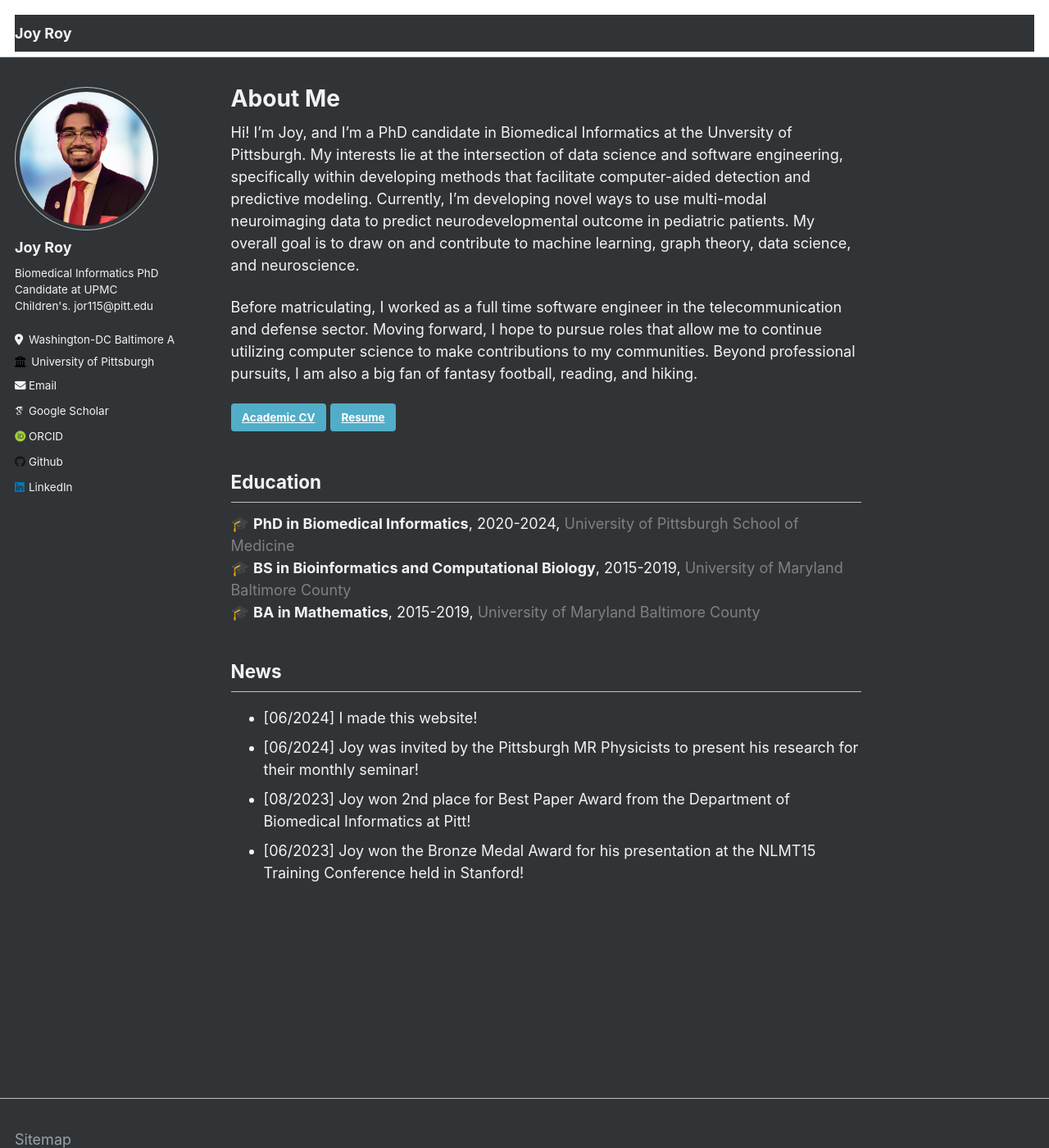
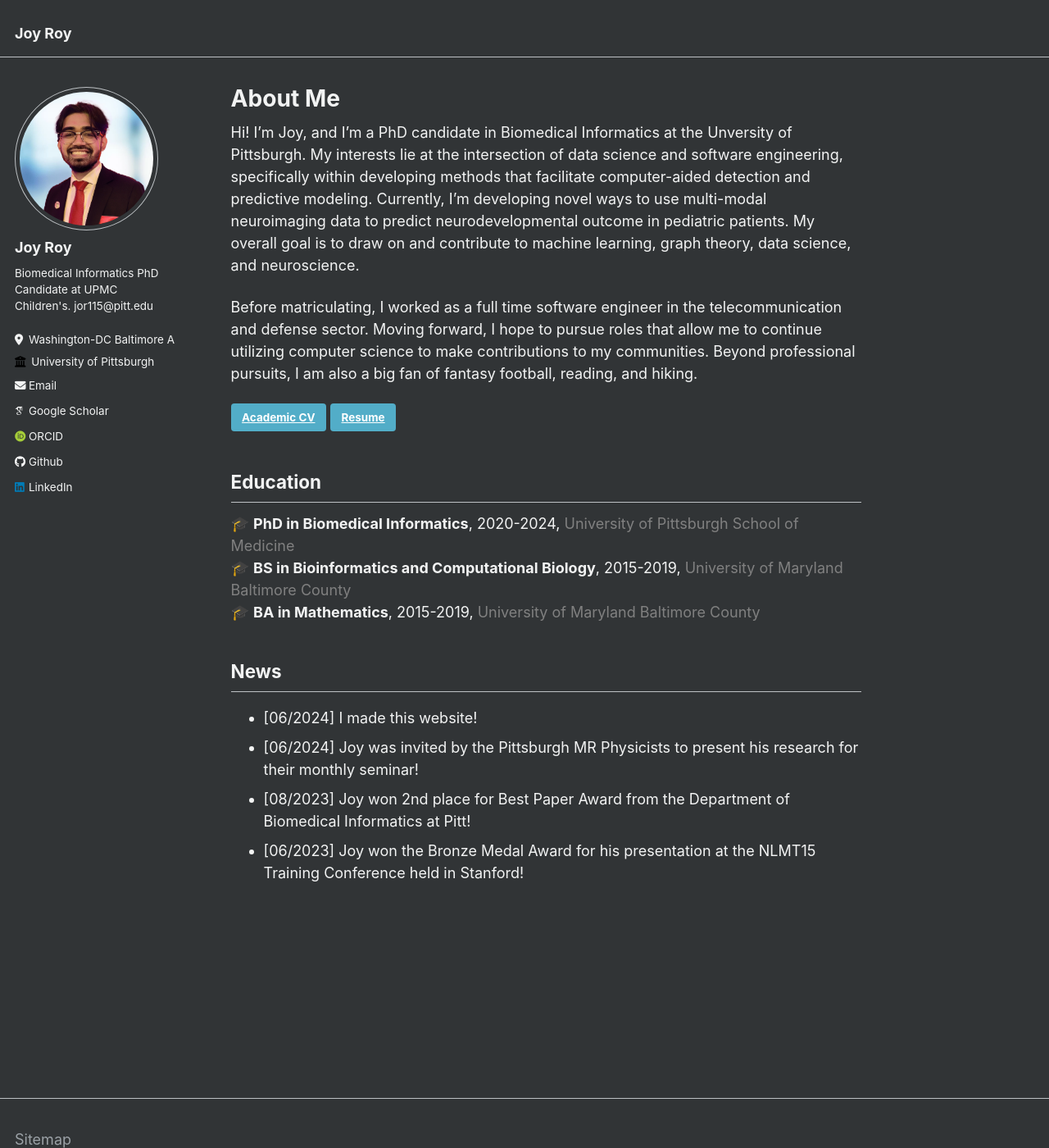
Before and after one commit to overjoyroy/overjoyroy.github.io, a Jekyll site: the page built from _pages/about.md, in a window 1280 px wide and 1400 px high. Shown: the whole window at 82% size. Built offline with Jekyll 4.4.1, drawn with Linux system fonts in a browser that asks for light colours; some web fonts are replaced.

Commit message:
Change nav color

```diff
--- a/_sass/_masthead.scss
+++ b/_sass/_masthead.scss
@@ -4,7 +4,7 @@
 
 .masthead {
   position: fixed;
-  background: white;
+  background: $background-color;
   border-bottom: 1px solid $border-color;
   height: $masthead-height;
   top: 0;
--- a/_sass/_variables.scss
+++ b/_sass/_variables.scss
@@ -61,7 +61,7 @@ $darker-gray                : mix(#000, $gray, 60%);
 $light-gray                 : mix(#fff, $gray, 50%);
 $lighter-gray               : mix(#fff, $gray, 90%);
 
-$body-color                 : $light-gray;
+$body-color                 : $lighter-gray;
 $background-color           : $darker-gray;
 $code-background-color      : $dark-gray;
 $code-background-color-dark : $light-gray;
@@ -81,7 +81,7 @@ $dribbble-color             : #ea4c89;
 $facebook-color             : #3b5998;
 $flickr-color               : #ff0084;
 $foursquare-color           : #0072b1;
-$github-color               : #171516;
+$github-color               : #ffffff;
 $google-plus-color          : #dd4b39;
 $instagram-color            : #517fa4;
 $kaggle-color               : #20c0ff;
```
